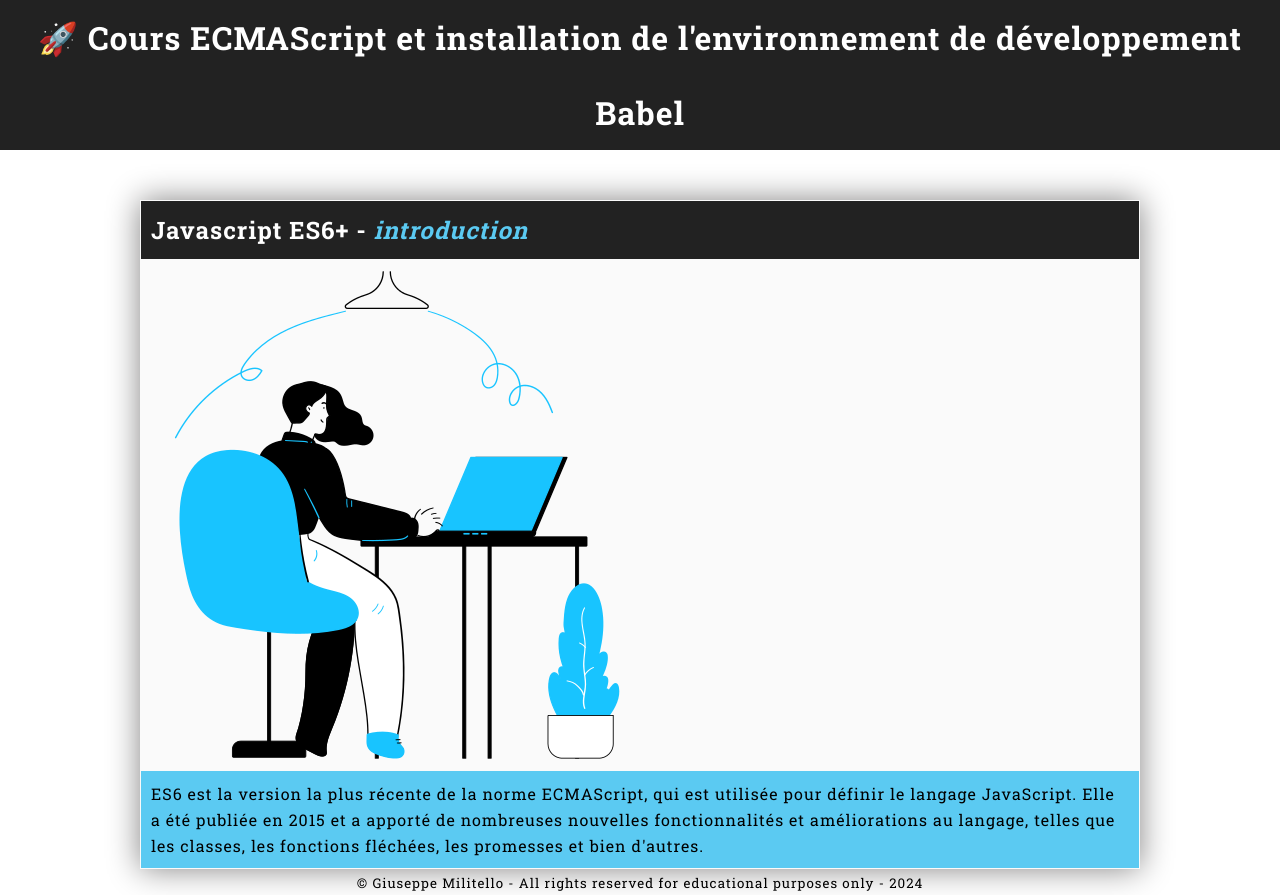
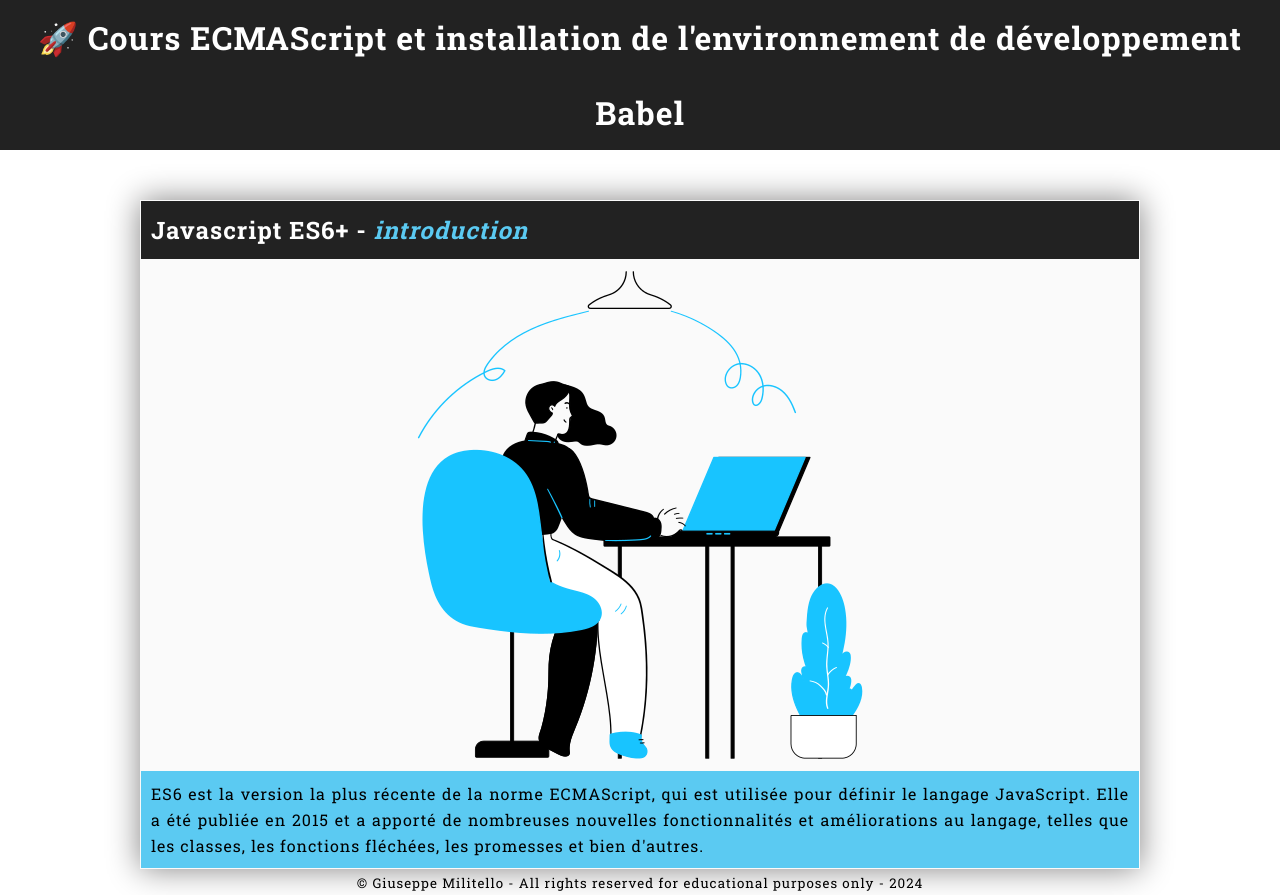
Before and after one commit to giusmili/classroom-js-SIO-2425, a website: page index.html in a window 1280 px wide. Drawn offline with Linux system fonts and the light colour scheme.

Commit message:
figure css

```diff
--- a/css/theme.css
+++ b/css/theme.css
@@ -29,6 +29,7 @@ figure{
     border: solid .1rem transparent;
     background-color: rgb(250, 250, 250);
     box-shadow: 0 0 3rem #848383;
+    text-align: center;
 }
 figure img{
     width: 100%;
@@ -40,8 +41,10 @@ figure h2{
     background-color: var(--bgcolor-header);
     color: #fff;
     padding: 1rem;
+    text-align: justify;
 }
 figure figcaption{
+    text-align: justify;
     background-color: var(--bgcolor-figcpation);
     padding: 1rem;
 
```
